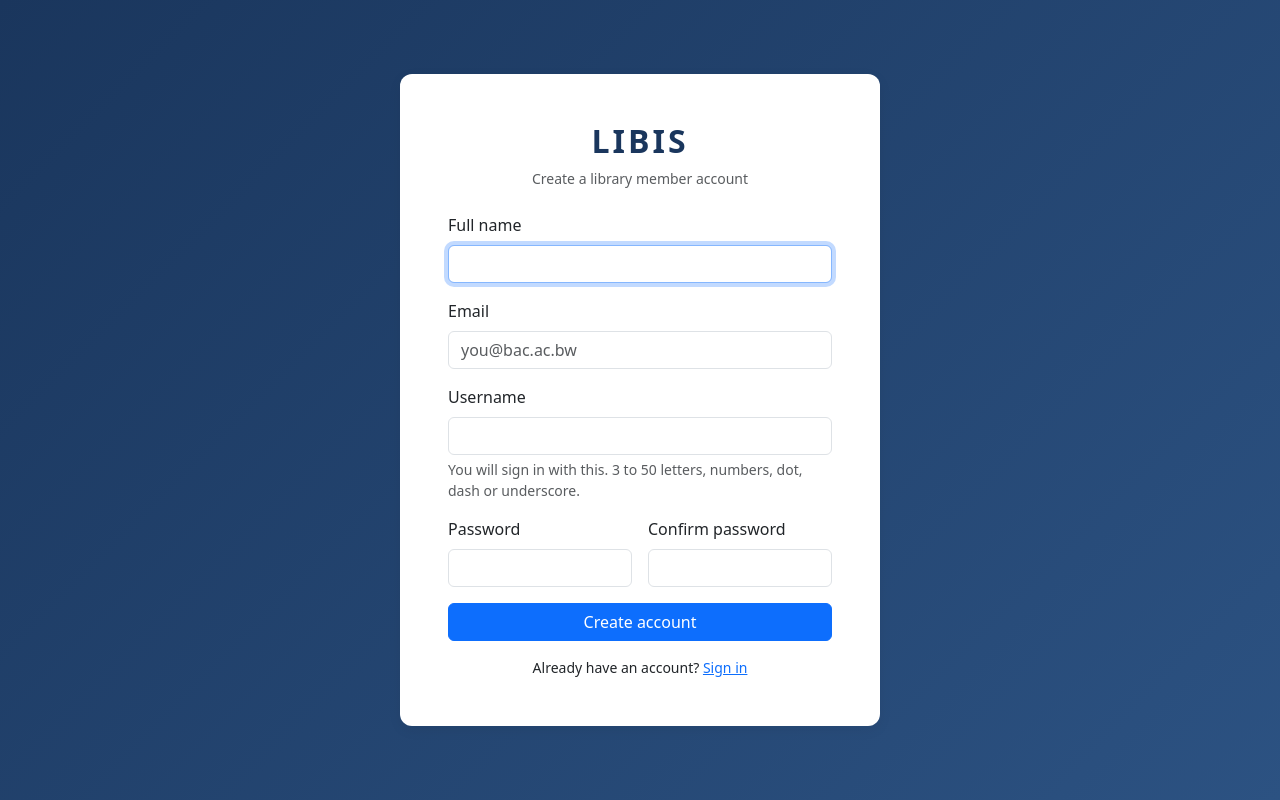
After one commit to lebonesebeso123-creator/LIBIS_LIBRARY, a Java web app: page /register in a window 1280 px wide. The commit adds this page. Run offline with Tomcat 11, a stand-in JSP engine, Linux system fonts and the light colour scheme.

Commit message:
Add member self-registration
- /register page (public) linked from the login pages
- MemberService.register(): role forced to member, password confirmation,
  same validation and duplicate checks as librarian-created members
- MemberDao.nextMemberNumber() assigns the next LIB-nnn number
- Login page confirms the new account and its member number

Co-Authored-By: Claude Opus 5.5 <noreply@anthropic.com>
Claude-Session: https://claude.ai/code/session_01E1Gpttd125y3thCeQJYhsC

```diff
--- a/src/main/java/com/libis/dao/MemberDao.java
+++ b/src/main/java/com/libis/dao/MemberDao.java
@@ -29,6 +29,12 @@ public interface MemberDao {
      */
     boolean update(Member member);
 
+    /**
+     * The next free member number in the LIB-nnn series (for self-registration),
+     * e.g. "LIB-101" when the highest existing number is LIB-100.
+     */
+    String nextMemberNumber();
+
     /** Deletes the member; ON DELETE CASCADE removes all their loan rows. */
     boolean delete(int id);
 }
--- /dev/null
+++ b/src/main/webapp/WEB-INF/views/register.jsp
@@ -0,0 +1,69 @@
+<%@ page contentType="text/html;charset=UTF-8" pageEncoding="UTF-8" %>
+<%@ taglib prefix="c" uri="jakarta.tags.core" %>
+<%@ taglib prefix="fn" uri="jakarta.tags.functions" %>
+<c:set var="ctx" value="${pageContext.request.contextPath}"/>
+<!DOCTYPE html>
+<html lang="en">
+<head>
+    <%@ include file="/WEB-INF/views/fragments/head.jspf" %>
+    <title>LIBIS | Create an account</title>
+    <style>
+        body { min-height: 100vh; display: flex; align-items: center; justify-content: center;
+               background: linear-gradient(135deg, #1a365d 0%, #2c5282 100%); }
+        .register-card { width: 100%; max-width: 480px; }
+    </style>
+</head>
+<body>
+<div class="register-card page-card p-4 p-md-5 m-3">
+    <div class="text-center mb-4">
+        <h1 class="h2 fw-bold" style="color:#1a365d; letter-spacing:3px">LIBIS</h1>
+        <p class="text-muted small mb-0">Create a library member account</p>
+    </div>
+
+    <c:if test="${not empty errors.general}">
+        <div class="alert alert-danger py-2"><c:out value="${errors.general}"/></div>
+    </c:if>
+
+    <form method="post" action="${ctx}/register" novalidate>
+        <div class="mb-3">
+            <label class="form-label" for="fullName">Full name</label>
+            <input class="form-control ${not empty errors.fullName ? 'is-invalid' : ''}" id="fullName" name="fullName"
+                   value="${fn:escapeXml(form.fullName)}" autocomplete="name" autofocus>
+            <div class="invalid-feedback"><c:out value="${errors.fullName}"/></div>
+        </div>
+        <div class="mb-3">
+            <label class="form-label" for="email">Email</label>
+            <input type="email" class="form-control ${not empty errors.email ? 'is-invalid' : ''}" id="email" name="email"
+                   value="${fn:escapeXml(form.email)}" autocomplete="email" placeholder="you@bac.ac.bw">
+            <div class="invalid-feedback"><c:out value="${errors.email}"/></div>
+        </div>
+        <div class="mb-3">
+            <label class="form-label" for="username">Username</label>
+            <input class="form-control ${not empty errors.username ? 'is-invalid' : ''}" id="username" name="username"
+                   value="${fn:escapeXml(form.username)}" autocomplete="username">
+            <div class="invalid-feedback"><c:out value="${errors.username}"/></div>
+            <div class="form-text">You will sign in with this. 3 to 50 letters, numbers, dot, dash or underscore.</div>
+        </div>
+        <div class="row g-3 mb-3">
+            <div class="col-sm-6">
+                <label class="form-label" for="password">Password</label>
+                <input type="password" class="form-control ${not empty errors.password ? 'is-invalid' : ''}"
+                       id="password" name="password" autocomplete="new-password">
+                <div class="invalid-feedback"><c:out value="${errors.password}"/></div>
+            </div>
+            <div class="col-sm-6">
+                <label class="form-label" for="confirmPassword">Confirm password</label>
+                <input type="password" class="form-control ${not empty errors.confirmPassword ? 'is-invalid' : ''}"
+                       id="confirmPassword" name="confirmPassword" autocomplete="new-password">
+                <div class="invalid-feedback"><c:out value="${errors.confirmPassword}"/></div>
+            </div>
+        </div>
+        <button type="submit" class="btn btn-primary w-100">Create account</button>
+    </form>
+
+    <p class="text-center small mt-3 mb-0">
+        Already have an account? <a href="${ctx}/catalogue">Sign in</a>
+    </p>
+</div>
+</body>
+</html>
--- a/src/main/webapp/login-error.jsp
+++ b/src/main/webapp/login-error.jsp
@@ -30,6 +30,9 @@
         </div>
         <button type="submit" class="btn btn-primary w-100">Sign in</button>
     </form>
+    <p class="text-center small mt-3 mb-0">
+        New to LIBIS? <a href="${pageContext.request.contextPath}/register">Create an account</a>
+    </p>
 </div>
 </body>
 </html>
```
Also changed, not shown: src/main/java/com/libis/controller/RegisterController.java (added, +69 -0 lines), src/main/java/com/libis/dao/MemberDaoImpl.java (+17 -0 lines), src/main/java/com/libis/service/MemberService.java (+31 -0 lines), src/main/webapp/login.jsp (+8 -0 lines), README.md.
